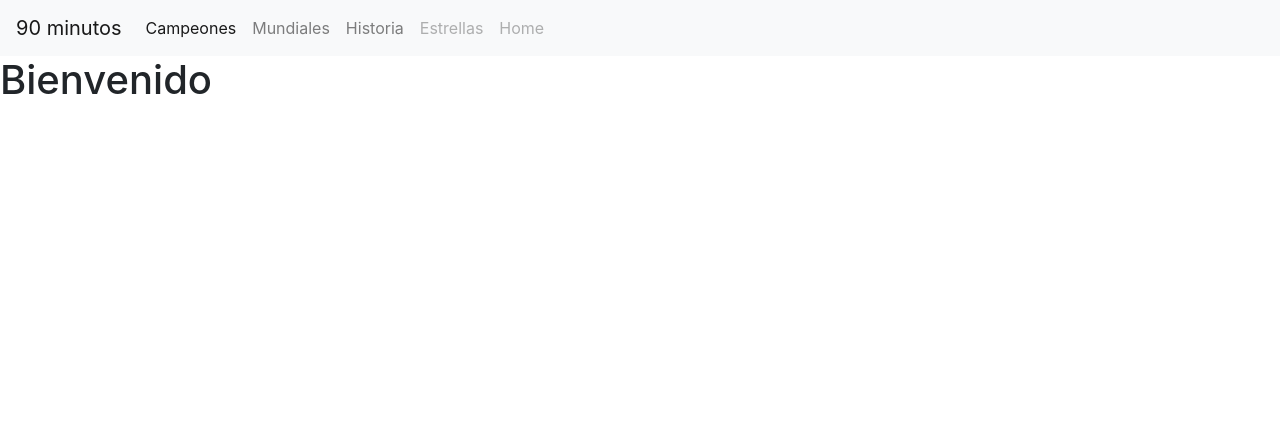
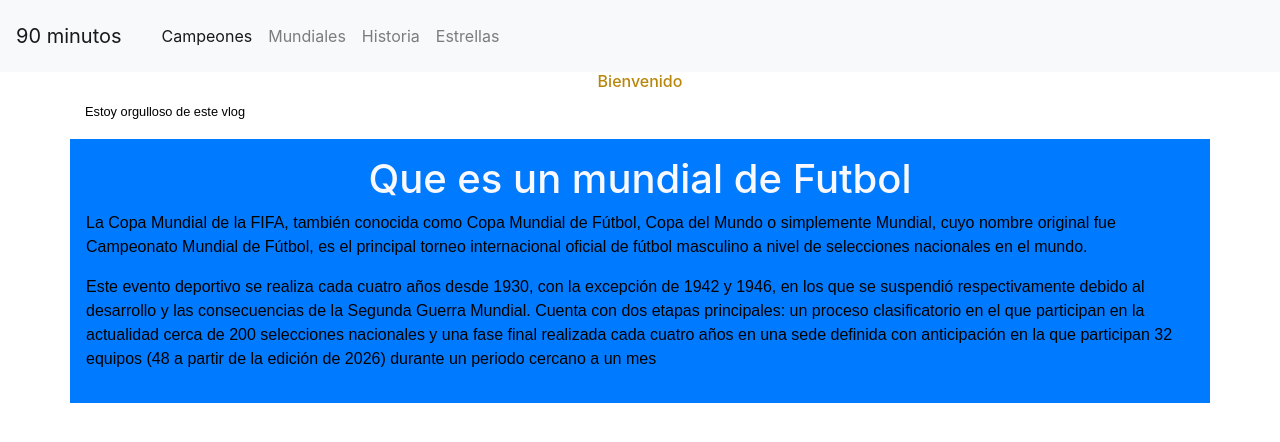
Before and after one commit to kelk03/cs50w-project0, a plain HTML site: page index.html in a window 1280 px wide. Drawn offline with nearby package versions, Linux system fonts and the light colour scheme.

Commit message:
cambio en el diseno e informacion nueva

```diff
--- a/estilo/style.css
+++ b/estilo/style.css
@@ -1,6 +1,11 @@
 h1 {
-  color: red;
+  color:ghostwhite;
   border: brown;
+  text-align: center;
+}
+h6
+{
+  color: darkgoldenrod;
   text-align: center;
 }
 
@@ -11,5 +16,13 @@ body {
 p {
   font-family: arial, helvetica, roboto, "new times roman", lato;
   text-align: center;
+  color: black;
+  size: 14px;
+  text-align: initial;
+  size: unset;
 }
 /*# sourceMappingURL=style.css.map */
+a
+{
+  color: aqua;
+}
--- a/index.html
+++ b/index.html
@@ -5,19 +5,19 @@
     <script src="https://ajax.googleapis.com/ajax/libs/jquery/3.5.1/jquery.min.js"></script>
     <script src="https://cdnjs.cloudflare.com/ajax/libs/popper.js/1.16.0/umd/popper.min.js"></script>
     <script src="https://maxcdn.bootstrapcdn.com/bootstrap/4.5.2/js/bootstrap.min.js"></script>
-
+    <link rel="stylesheet" href="/estilo/style.css">
     <title>90 minutos</title>
 </head>
 <body>
     <nav class="navbar navbar-expand-lg navbar-light bg-light">
-        <a class="navbar-brand" href="#">90 minutos</a>
+        <a class="navbar-brand" href="/index.html">90 minutos</a>
         <button class="navbar-toggler" type="button" data-toggle="collapse" data-target="#navbarNav" aria-controls="navbarNav" aria-expanded="false" aria-label="Toggle navigation">
           <span class="navbar-toggler-icon"></span>
         </button>
-        <div class="collapse navbar-collapse" id="navbarNav">
+        <div class="navbar navbar-expand-sm bg-light navbar-light" id="navbarNav">
           <ul class="navbar-nav">
             <li class="nav-item active">
-              <a class="nav-link" href="/templates/Campeones.html">Campeones<span class="sr-only">(current)</span></a>
+              <a class="nav-link" href="/templates/Campeones.html">Campeones</a>
             </li>
             <li class="nav-item">
               <a class="nav-link" href="/templates/Mundiales.html">Mundiales</a>
@@ -26,13 +26,19 @@
               <a class="nav-link" href="/templates/Historia.html">Historia</a>
             </li>
             <li class="nav-item">
-              <a class="nav-link disabled" href="/templates/Estrellas.html">Estrellas</a>
-            <li class="nav-item">
-                <a class="nav-link disabled" href="/index.html">Home</a>
+              <a class="nav-link " href="/templates/Estrellas.html">Estrellas</a>
             </li>
           </ul>
         </div>
       </nav>
-    <h1> Bienvenido <h1/>
+  <div class="container">
+    <h6> Bienvenido </h6>
+      <p><small>Estoy orgulloso de este vlog</small></p>
+    </div>
+    <div class="container p-3 my-3 bg-primary">
+     <h1>Que es un mundial de Futbol</h1>
+     <p>La Copa Mundial de la FIFA, también conocida como Copa Mundial de Fútbol, Copa del Mundo o simplemente Mundial, cuyo nombre original fue Campeonato Mundial de Fútbol, es el principal torneo internacional oficial de fútbol masculino a nivel de selecciones nacionales en el mundo.</p>
+     <p>Este evento deportivo se realiza cada cuatro años desde 1930, con la excepción de 1942 y 1946, en los que se suspendió respectivamente debido al desarrollo y las consecuencias de la Segunda Guerra Mundial. Cuenta con dos etapas principales: un proceso clasificatorio en el que participan en la actualidad cerca de 200 selecciones nacionales y una fase final realizada cada cuatro años en una sede definida con anticipación en la que participan 32 equipos (48 a partir de la edición de 2026) durante un periodo cercano a un mes</p>
+    </div>
 </body>
 </html>
```
Also changed, not shown: templates/Campeones.html (+7 -6 lines), templates/Mundiales.html (+7 -5 lines).
